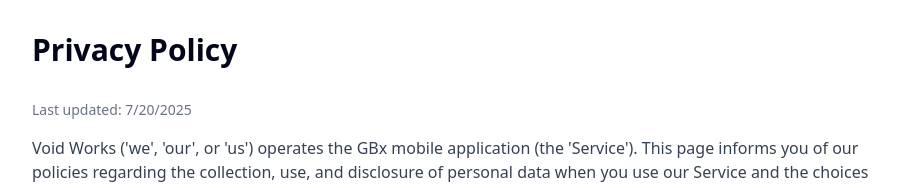
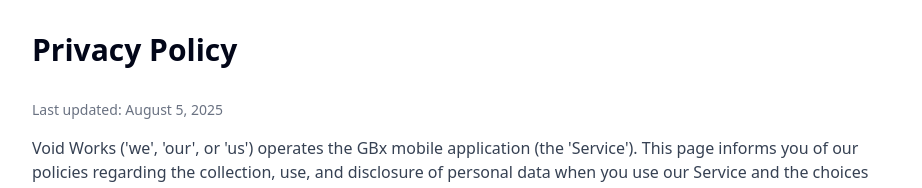
Before and after one commit to AstroYenz/void-works, a Next.js app: page /gbx/privacy-policy in a window 1280 px wide. Shown: the top 188 px of the page, without its empty margins (176-1098 px from the left). Built offline with nearby package versions, Linux system fonts and the light colour scheme.

Commit message:
Change div to main in PrivacyPolicy component for semantic HTML improvement

```diff
--- a/src/app/gbx/privacy-policy/page.tsx
+++ b/src/app/gbx/privacy-policy/page.tsx
@@ -3,7 +3,7 @@
 
 export default function PrivacyPolicy(): React.ReactElement {
   return (
-    <div className="container mx-auto px-4 py-8 max-w-4xl">
+    <main className="container mx-auto px-4 py-8 max-w-4xl">
       <h1 className="text-3xl font-bold mb-8">Privacy Policy</h1>
 
       <div className="space-y-6 text-gray-700">
@@ -11,7 +11,7 @@
           <p className="text-sm text-gray-500 mb-4">
             Last updated:
             {' '}
-            {new Date().toLocaleDateString()}
+            August 5, 2025
           </p>
           <p className="mb-4">
             Void Works ('we', 'our', or 'us') operates the GBx mobile application (the 'Service').
@@ -139,6 +139,6 @@
           </ul>
         </section>
       </div>
-    </div>
+    </main>
   )
 }
```
